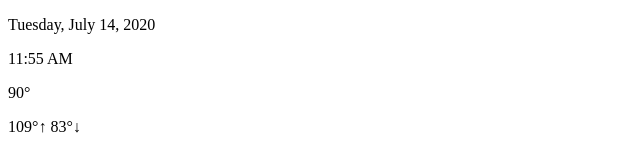
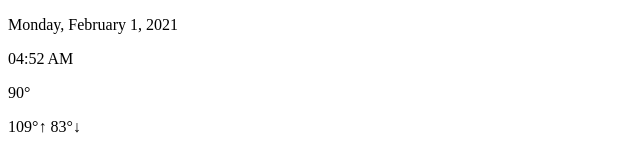
Before and after one commit to cagloria/weather-app, a React (Create React App) app: page / in a window 1280 px wide. Shown: the top 152 px of the page, without its empty margins (0-640 px from the left). Built offline with nearby package versions, Linux system fonts and the light colour scheme.

Commit message:
Added Clock component

```diff
--- /dev/null
+++ b/src/components/Clock.js
@@ -0,0 +1,29 @@
+import React, { useState, useEffect } from "react";
+
+export default function Clock() {
+    const [date, setDate] = useState(new Date());
+    const dateOptions = {
+        weekday: "long",
+        year: "numeric",
+        month: "long",
+        day: "numeric",
+    };
+    const timeOptions = {
+        hour: "2-digit",
+        minute: "2-digit",
+    };
+
+    useEffect(() => {
+        const interval = setInterval(() => {
+            setDate(new Date());
+        }, 1000);
+        return () => clearInterval(interval);
+    }, [date]);
+
+    return (
+        <div>
+            <p>{date.toLocaleDateString(undefined, dateOptions)}</p>
+            <p>{date.toLocaleTimeString([], timeOptions)}</p>
+        </div>
+    );
+}
--- a/src/components/TodayWeather.js
+++ b/src/components/TodayWeather.js
@@ -1,8 +1,9 @@
+import Clock from "./Clock";
+
 export default function TodayWeather() {
     return (
         <div>
-            <p>Tuesday, July 14, 2020</p>
-            <p>11:55 AM</p>
+            <Clock />
             <p>90&deg;</p>
             <p>109&deg;&uarr; 83&deg;&darr;</p>
             <p>Cloudy</p>
```
